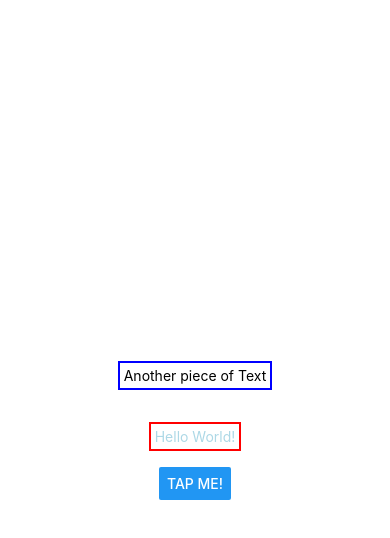
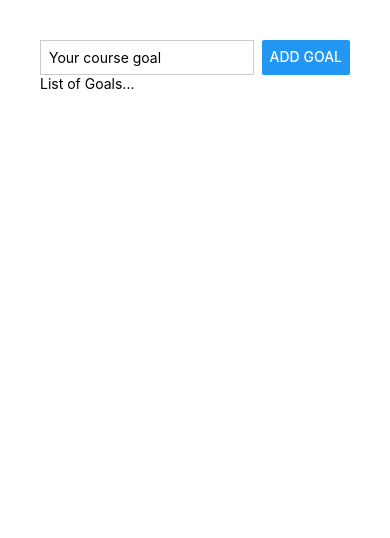
Before and after one commit to umairshaik/React_Native_Dev, a React Native app in the folder RNCourse/: screen / in a window 390 px wide. Shown: the top 538 px of the page. Built offline with nearby package versions, Linux system fonts and the light colour scheme.

Commit message:
[Umair] switch to flex-box

```diff
--- a/RNCourse/App.js
+++ b/RNCourse/App.js
@@ -1,38 +1,35 @@
-import { Button, StyleSheet, Text, View } from "react-native";
+import { Button, StyleSheet, Text, TextInput, View } from "react-native";
 
 export default function App() {
   return (
-    <View style={styles.container}>
+    <View style={styles.appContatiner}>
+      <View style={styles.inputContatiner}>
+        <TextInput
+          placeholder="Your course goal"
+          style={styles.testInputStyle}
+        />
+        <Button title="Add Goal" />
+      </View>
       <View>
-        <Text style={styles.dummyStyle}>Another piece of Text</Text>
+        <Text>List of Goals...</Text>
       </View>
-      <Text
-        style={{
-          color: "lightblue",
-          margin: 16,
-          borderWidth: 2,
-          borderColor: "red",
-          padding: 4,
-        }}
-      >
-        Hello World!
-      </Text>
-      <Button title="Tap me!" onPress={() => console.log("On pressed")} />
     </View>
   );
 }
 
 const styles = StyleSheet.create({
-  container: {
-    flex: 1,
-    backgroundColor: "#fff",
-    alignItems: "center",
-    justifyContent: "center",
+  appContatiner: {
+    padding: 40,
   },
-  dummyStyle: {
-    margin: 16,
-    borderWidth: 2,
-    borderColor: "blue",
-    padding: 4,
+  inputContatiner: {
+    flexDirection: "row",
+    justifyContent: "space-between",
+  },
+  testInputStyle: {
+    borderWidth: 1,
+    borderColor: "#cccccc",
+    width: "80%",
+    marginRight: 8,
+    padding: 8,
   },
 });
```
